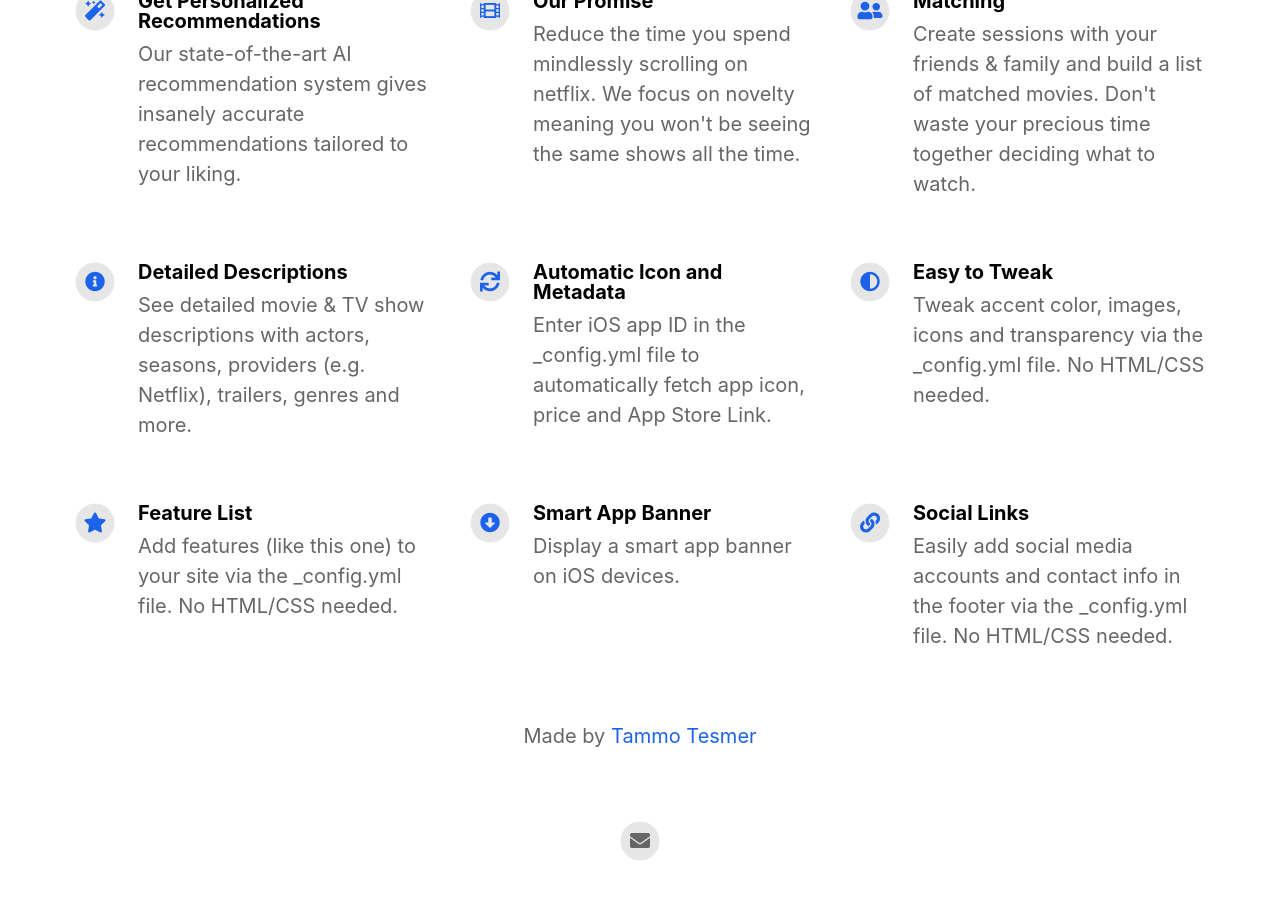
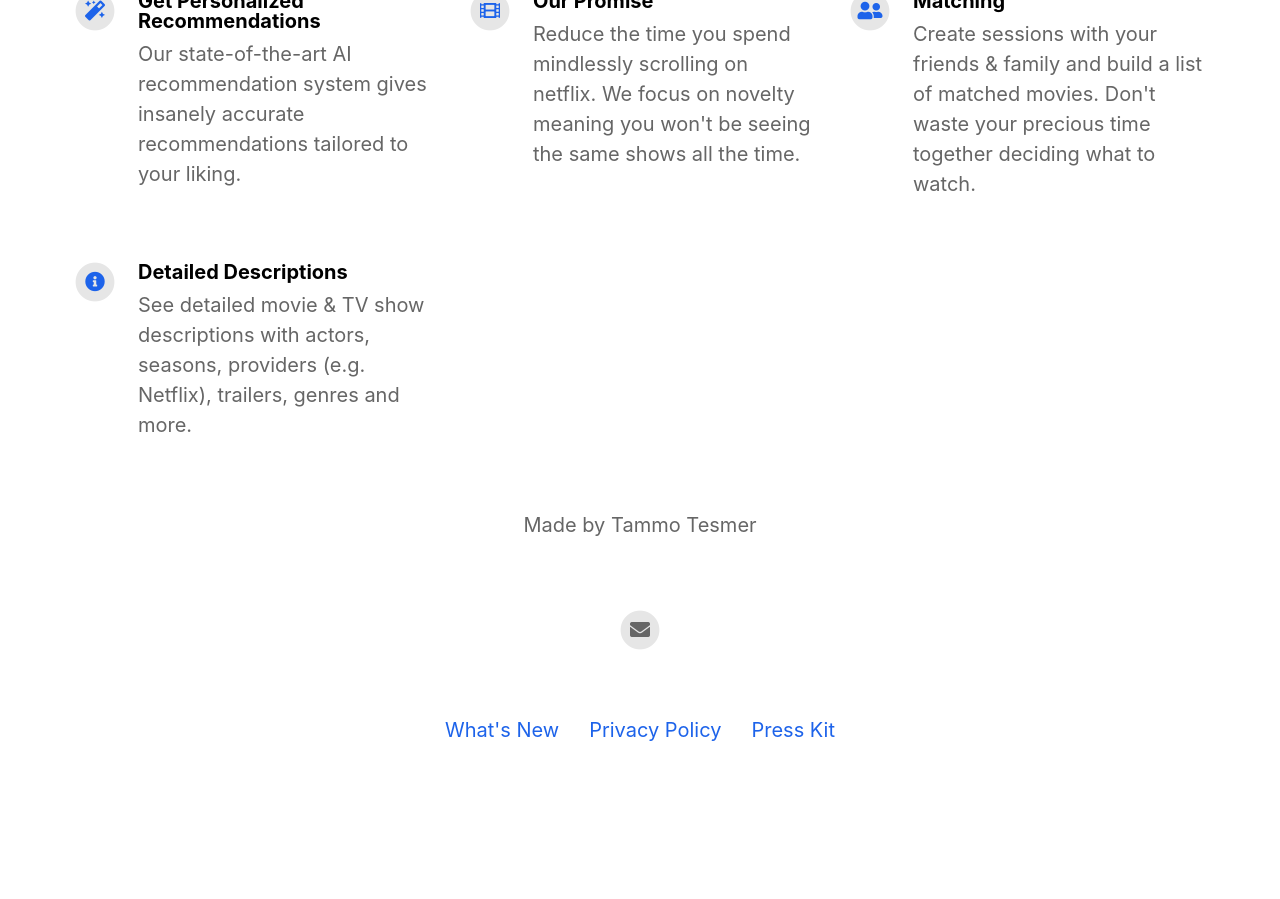
Before and after one commit to WhateverHappns/BetterWatch, a Jekyll site: the page built from index.html, in a window 1280 px wide and 900 px high, scrolled down 1093 px. Built offline with Jekyll 4.4.1, drawn with Linux system fonts in a browser that asks for light colours; nearby versions of some CDN libraries; after the commit the page ends 1903 px from its top, so only the background shows below that.

Commit message:
Update _config.yml

```diff
--- a/_config.yml
+++ b/_config.yml
@@ -20,7 +20,7 @@ enable_smart_app_banner                   : true
 
 # Information About Yourself
 your_name                                 : Tammo Tesmer
-your_link                                 : https://whateverhappns.github.io
+your_link                                 : # https://whateverhappns.github.io
 your_city                                 :
 email_address                             : ttesmer.dev@gmail.com
 facebook_username                         : # ttesmer
@@ -50,25 +50,25 @@ features                                  :
     description                           : See detailed movie & TV show descriptions with actors, seasons, providers (e.g. Netflix), trailers, genres and more.
     fontawesome_icon_name                 : info-circle
 
-  - title                                 : Automatic Icon and Metadata
-    description                           : Enter iOS app ID in the _config.yml file to automatically fetch app icon, price and App Store Link.
-    fontawesome_icon_name                 : sync
+#  - title                                 : Automatic Icon and Metadata
+#    description                           : Enter iOS app ID in the _config.yml file to automatically fetch app icon, price and App Store Link.
+#    fontawesome_icon_name                 : sync
 
-  - title                                 : Easy to Tweak
-    description                           : Tweak accent color, images, icons and transparency via the _config.yml file. No HTML/CSS needed.
-    fontawesome_icon_name                 : adjust
+#  - title                                 : Easy to Tweak
+#    description                           : Tweak accent color, images, icons and transparency via the _config.yml file. No HTML/CSS needed.
+#    fontawesome_icon_name                 : adjust
 
-  - title                                 : Feature List
-    description                           : Add features (like this one) to your site via the _config.yml file. No HTML/CSS needed.
-    fontawesome_icon_name                 : star
+#  - title                                 : Feature List
+#    description                           : Add features (like this one) to your site via the _config.yml file. No HTML/CSS needed.
+#    fontawesome_icon_name                 : star
 
-  - title                                 : Smart App Banner
-    description                           : Display a smart app banner on iOS devices.
-    fontawesome_icon_name                 : arrow-alt-circle-down
+#  - title                                 : Smart App Banner
+#    description                           : Display a smart app banner on iOS devices.
+#    fontawesome_icon_name                 : arrow-alt-circle-down
 
-  - title                                 : Social Links
-    description                           : Easily add social media accounts and contact info in the footer via the _config.yml file. No HTML/CSS needed.
-    fontawesome_icon_name                 : link
+#  - title                                 : Social Links
+#    description                           : Easily add social media accounts and contact info in the footer via the _config.yml file. No HTML/CSS needed.
+#    fontawesome_icon_name                 : link
 
 
 
```
